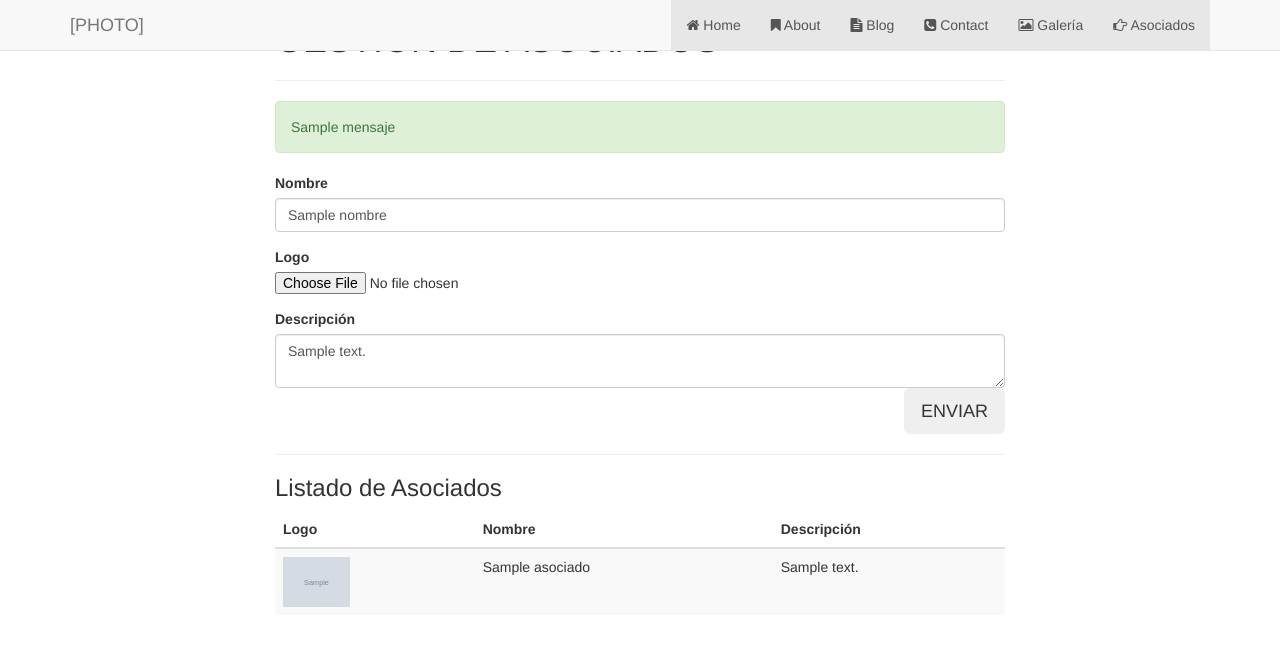
After one commit to vjp-josePS/dwes, a PHP site: template views/asociados.view.php in a window 1280 px wide. The commit adds this page. Shown: the top 646 px of the page. Run offline with PHP 8.4, Linux system fonts and the light colour scheme; the template is opened without the code that fills it: most values are stand-ins (such as "Sample title", 1, 10 or a date in 2020); grey boxes marked "Sample" are stand-in pictures.

Commit message:
Práctica 16: Generar los asociados a partir de la Base de Datos

```diff
--- a/core/App.class.php
+++ b/core/App.class.php
@@ -1,5 +1,6 @@
 <?php
 require_once __DIR__ . '/../exceptions/AppException.class.php';
+require_once __DIR__ . '/../database/Connection.class.php';
 
 class App
 {
--- /dev/null
+++ b/views/asociados.view.php
@@ -0,0 +1,76 @@
+<?php include __DIR__ . '/partials/inicio-doc.part.php' ?>
+<?php include __DIR__ . '/partials/nav.part.php' ?>
+
+<div id="asociados">
+    <div class="container">
+        <div class="col-xs-12 col-sm-8 col-sm-push-2">
+            <h1>GESTIÓN DE ASOCIADOS</h1>
+            <hr>
+
+            <?php if (!empty($errores)): ?>
+                <div class="alert alert-danger">
+                    <?php foreach ($errores as $error): ?>
+                        <p><?= $error ?></p>
+                    <?php endforeach; ?>
+                </div>
+            <?php endif; ?>
+
+            <?php if ($mensaje): ?>
+                <div class="alert alert-success">
+                    <?= $mensaje ?>
+                </div>
+            <?php endif; ?>
+
+            <form class="form-horizontal" method="post" enctype="multipart/form-data" action="<?= $_SERVER['PHP_SELF'] ?>">
+    <div class="form-group">
+        <div class="col-xs-12">
+            <label class="label-control">Nombre</label>
+            <input class="form-control" type="text" name="nombre" value="<?= isset($nombre) ? htmlspecialchars($nombre) : '' ?>" required>
+        </div>
+    </div>
+    <div class="form-group">
+        <div class="col-xs-12">
+            <label class="label-control">Logo</label>
+            <input class="form-control-file" type="file" name="logo" required>
+        </div>
+    </div>
+    <div class="form-group">
+        <div class="col-xs-12">
+            <label class="label-control">Descripción</label>
+            <textarea class="form-control" name="descripcion" required><?= isset($descripcion) ? htmlspecialchars($descripcion) : '' ?></textarea>
+            <button class="pull-right btn btn-lg sr-button" type="submit">ENVIAR</button>
+        </div>
+    </div>
+</form>
+
+
+            <hr class="divider">
+
+            <h3>Listado de Asociados</h3>
+            <table class="table table-striped">
+                <thead>
+                    <tr>
+                        <th>Logo</th>
+                        <th>Nombre</th>
+                        <th>Descripción</th>
+                    </tr>
+                </thead>
+                <tbody>
+                    <?php foreach ($asociados as $asociado): ?>
+                        <tr>
+                            <td>
+                                <img src="<?= $asociado->getLogo() ?>"
+                                     alt="<?= $asociado->getNombre() ?>"
+                                     style="max-height: 50px;">
+                            </td>
+                            <td><?= $asociado->getNombre() ?></td>
+                            <td><?= $asociado->getDescripcion() ?></td>
+                        </tr>
+                    <?php endforeach; ?>
+                </tbody>
+            </table>
+        </div>
+    </div>
+</div>
+
+<?php include __DIR__ . '/partials/fin-doc.part.php' ?>
```
Also changed, not shown: asociados.php (+37 -4 lines), entities/asociados.class.php (+52 -8 lines), repository/AsociadosRepository.class.php (added, +10 -0 lines), views/index.view.php (+11 -11 lines), images/asociados/68263a939df5f_conjunto-de-vectores-iconos-la-corona-colección-símbolos-ilustración-campeones-signo-o-logotipo-liderazgo-para-sitios-web-161179335.jpg (added), images/asociados/68263b69c08fb_jiraya-dedo.jpg (added), images/asociados/68263cdbe51f6_naruto-fondo.png (added), images/asociados/68263ced21c20_sasuke-fondo.png (added), images/index/gallery/jiraya-dedo.jpg (added), images/index/gallery/kakashi-fondo.png (added), images/index/gallery/naruto-jiraya.jpg (added), images/index/portfolio/jiraya-dedo.jpg (added), images/index/portfolio/kakashi-fondo.png (added), images/index/portfolio/naruto-jiraya.jpg (added).
